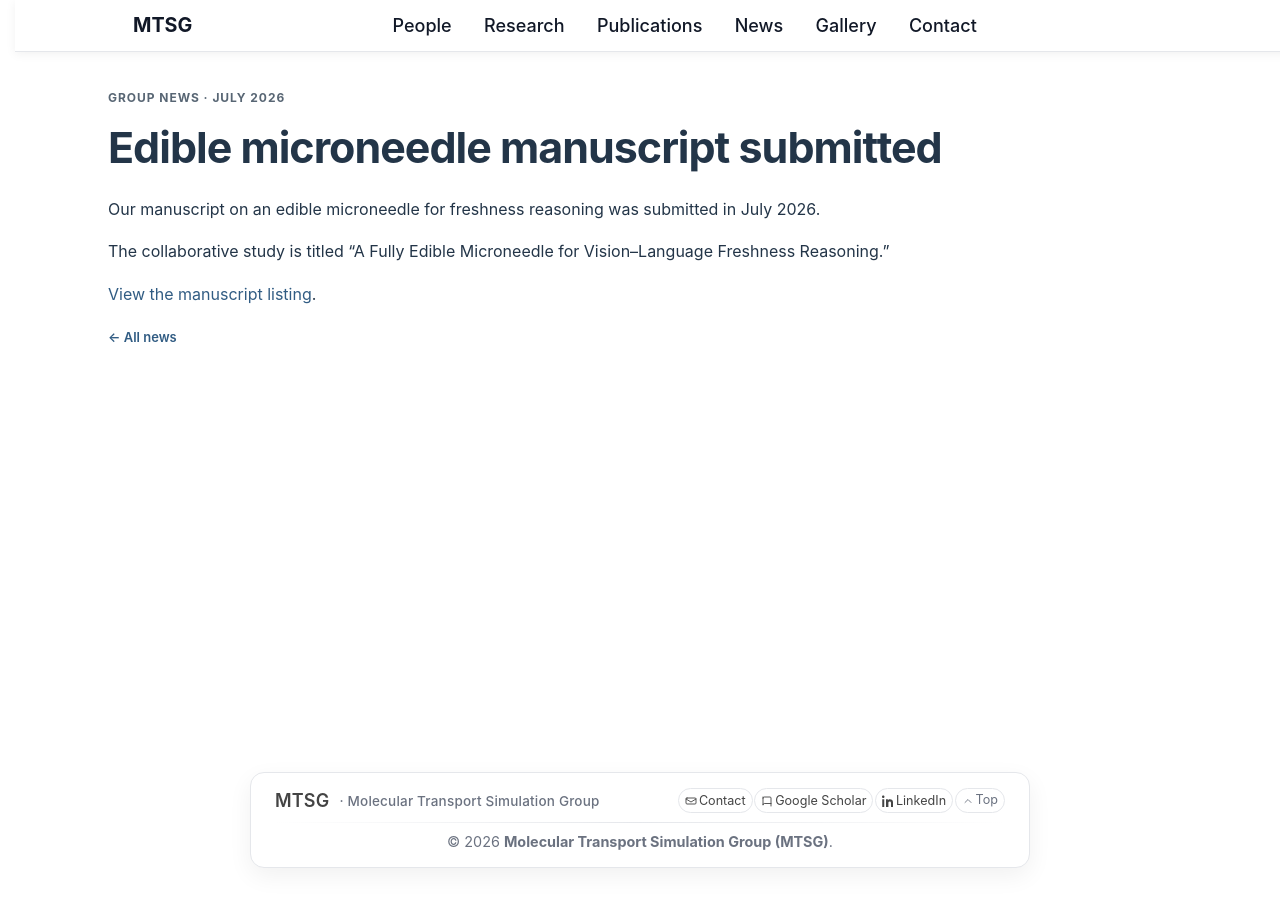
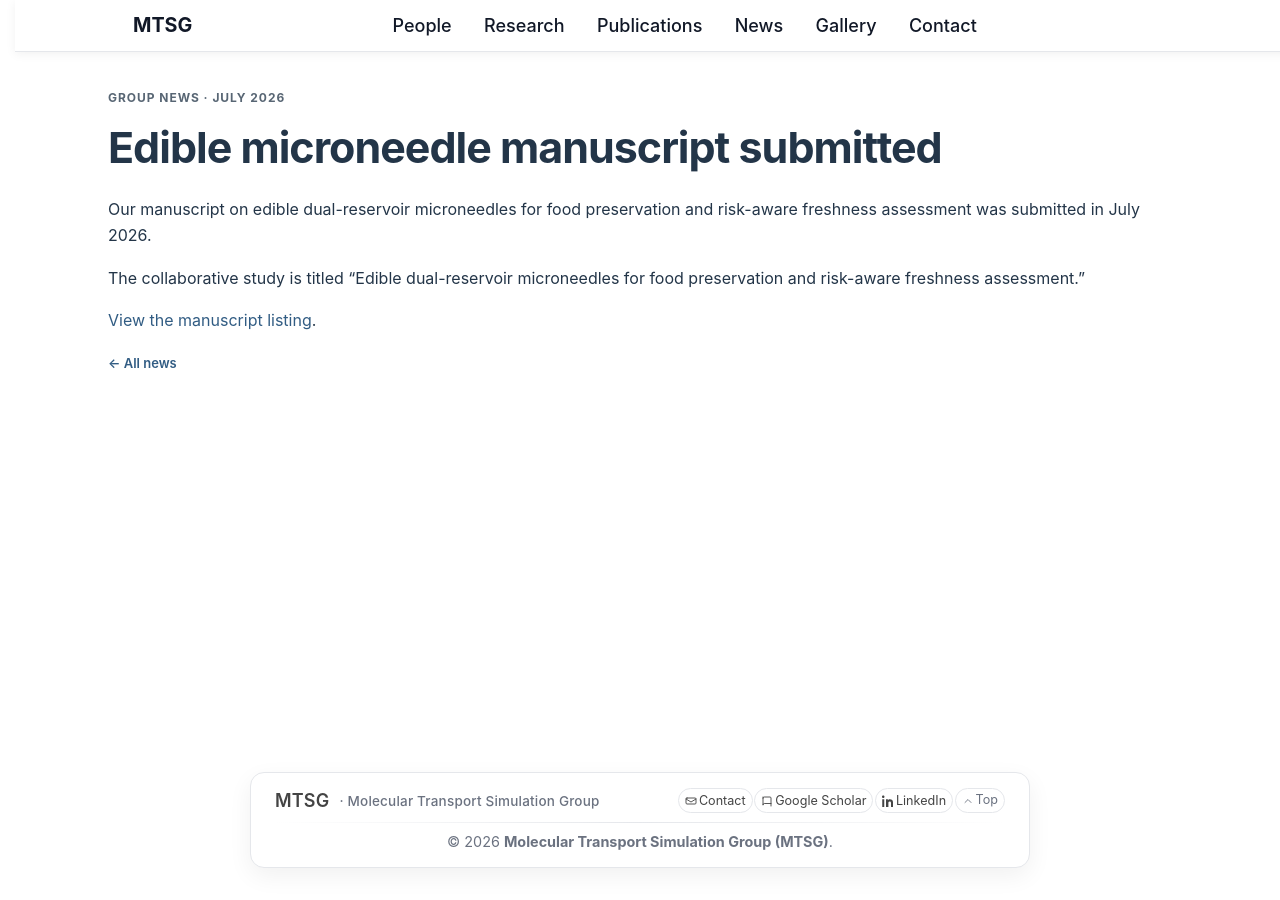
Before and after one commit to Yechan-Noh/MPSG, a Jekyll site: the page built from _news/2026-07-microneedle-submitted/text.md, in a window 1280 px wide. Built offline with Jekyll 4.4.1, drawn with Linux system fonts in a browser that asks for light colours.

Commit message:
Update DNA and edible microneedle manuscript titles

```diff
--- a/_data/submitted_manuscripts.json
+++ b/_data/submitted_manuscripts.json
@@ -1,6 +1,6 @@
 [
   {
-    "title": "Electrode-Tethered DNA: Mechanics and Dynamics through GPU-Accelerated Molecular Simulations.",
+    "title": "Electrode-Tethered DNA: Interfacial Mechanics and Switching Dynamics from Ensemble-Level Atomistic Simulations.",
     "authors": "Yechan Noh, H. Chang* & K. Fu*",
     "status": "Submitted to bioRxiv",
     "year": 2026,
@@ -29,7 +29,7 @@
     "milestone_month": "2026-09"
   },
   {
-    "title": "A Fully Edible Microneedle for Vision–Language Freshness Reasoning.",
+    "title": "Edible dual-reservoir microneedles for food preservation and risk-aware freshness assessment.",
     "authors": "L. Li, Q. Cao, C. Hsu, Yechan Noh, F. Calderon-Gutierrez, C. Ruiz, W. Liu, K. Fu & H. Chang*",
     "status": "Submitted",
     "year": 2026,
--- a/_news/2026-07-microneedle-submitted/text.md
+++ b/_news/2026-07-microneedle-submitted/text.md
@@ -4,12 +4,12 @@ title: "Edible microneedle manuscript submitted"
 date: "2026-07-01"
 date_precision: "month"
 authors: ["Yechan Noh"]
-summary: "Our manuscript on an edible microneedle for freshness reasoning was submitted in July 2026."
+summary: "Our manuscript on edible dual-reservoir microneedles for food preservation and risk-aware freshness assessment was submitted in July 2026."
 permalink: "/news/2026-07-microneedle-submitted/"
 ---
 
-Our manuscript on an edible microneedle for freshness reasoning was submitted in July 2026.
+Our manuscript on edible dual-reservoir microneedles for food preservation and risk-aware freshness assessment was submitted in July 2026.
 
-The collaborative study is titled “A Fully Edible Microneedle for Vision–Language Freshness Reasoning.”
+The collaborative study is titled “Edible dual-reservoir microneedles for food preservation and risk-aware freshness assessment.”
 
 [View the manuscript listing]({{ "/publications/#year-2026" | relative_url }}).
```
Also changed, not shown: _news/2026-10-dna-biorxiv/text.md (+1 -1 lines).
